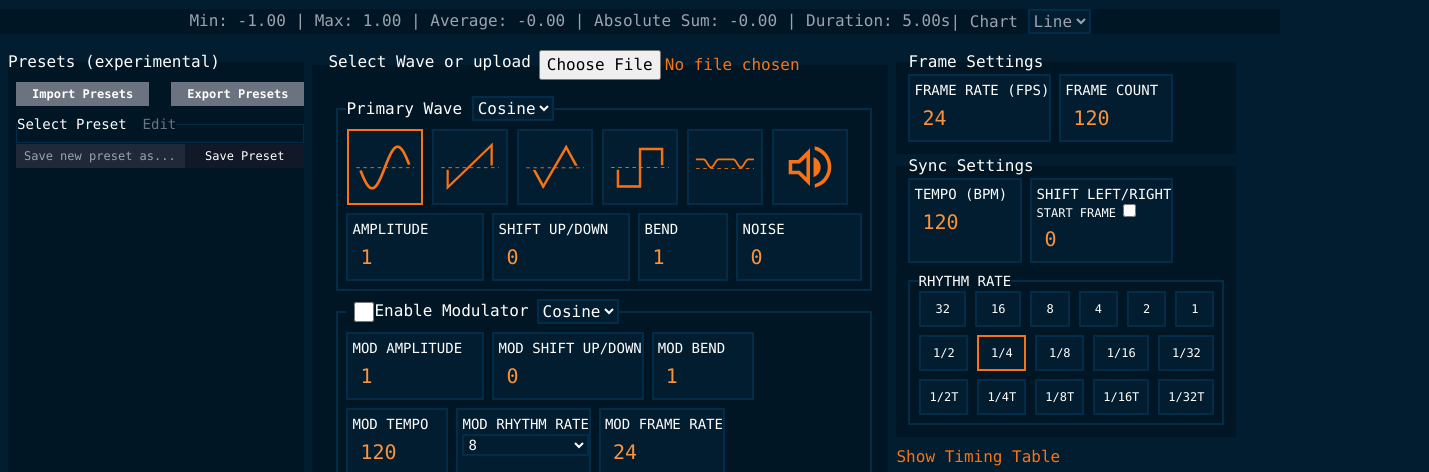
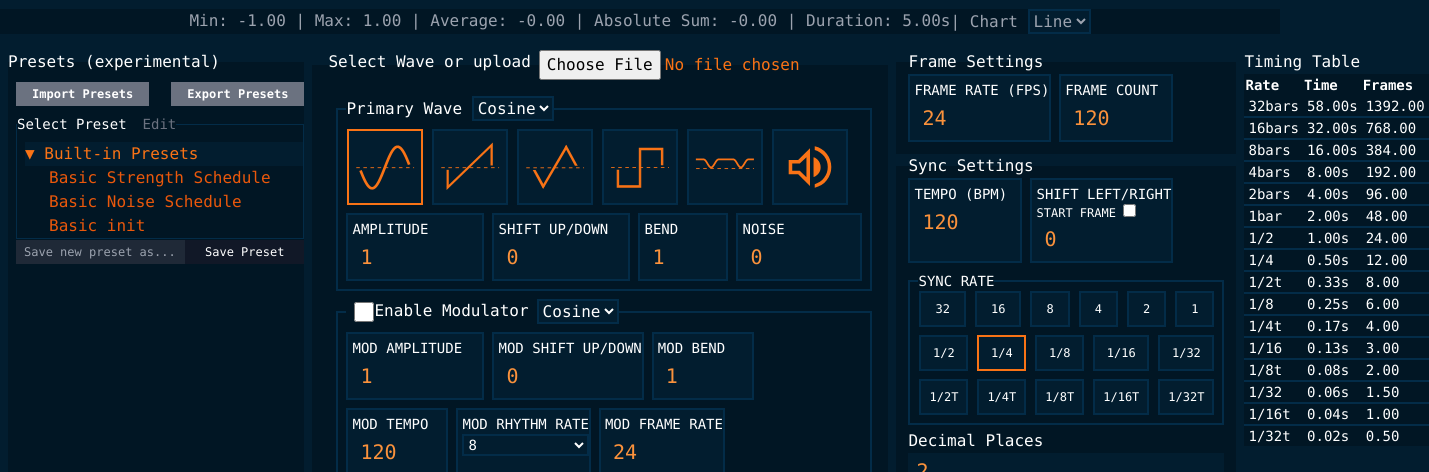
Before and after one commit to ganeJackS/framesync.xyz, a React (Vite) app: page / in a window 1280 px wide. Shown: the part 368-840 px from the top of the page, 1429 px wide, since content can reach past the window. Built offline with nearby package versions, Linux system fonts and the light colour scheme.

Commit message:
factory presets, timing table rework

```diff
--- a/src/components/ControlPanel.tsx
+++ b/src/components/ControlPanel.tsx
@@ -211,9 +211,7 @@ export default function ControlPanel() {
     return `${Number(datum.primary) % frameRate === 0 ? "\r\n" : ""}${
       Number(datum.primary) <= 9 ? "  " : ""
     }${Number(datum.secondary) < 0 ? "" : " "}${
-      Number(datum.secondary).toFixed(decimalPrecision) === "-0.00"
-        ? " "
-        : ""
+      Number(datum.secondary).toFixed(decimalPrecision) === "-0.00" ? " " : ""
     }${datum.primary >= 10 ? " " : ""}${datum.primary <= 99 ? " " : ""}${
       linkFrameOffset == true ? i + Number(leftRightOffset) : i
     }:${Math.sign(Number(datum.secondary)) === 1 || -1 ? "" : ""}${
@@ -827,7 +825,7 @@ export default function ControlPanel() {
 
               <div className="flex flex-col">
                 <fieldset className="border-2 border-dark-blue pl-2 pr-2">
-                  <legend className="text-sm">RHYTHM RATE</legend>
+                  <legend className="text-sm">SYNC RATE</legend>
                   {/*New Rythm Rate*/}
                   <div className="mb-2 flex flex-col-reverse flex-wrap justify-start text-center font-mono text-xs">
                     {/* Row 1 */}
@@ -1135,72 +1133,89 @@ export default function ControlPanel() {
                   </div>
                 </fieldset>
               </div>
+              <div className="mt-1 flex max-w-xs flex-col justify-start">
+                Decimal Places
+                <NumberInput
+                  name={"decimalPrecision"}
+                  min={0}
+                  max={10}
+                  step={1}
+                  onChange={handleChange}
+                />
+              </div>
             </fieldset>
-
-            <div className="flex flex-col justify-center justify-items-center">
-              <ShowHideToggle label={"Timing Table"}>
-                <table className=" mt-4 border-2 border-dark-blue">
-                  <thead>
+          </div>
+          <fieldset>
+            <legend className="text-white">Timing Table</legend>
+            <table className="bg-darkest-blue text-sm">
+              <thead className="text-left">
                 <tr>
-                      <th>Divisions</th>
-                      <th>Seconds</th>
+                  <th>Rate</th>
+                  <th>Time</th>
                   <th>Frames</th>
                 </tr>
               </thead>
-                  <tbody className="border-2 border-dark-blue text-right">
+              <tbody className="divide-y-2 divide-dark-blue text-left">
                 <tr>
-                      <td>16 bars</td>
-                      <td>{(3840 / tempo).toFixed(decimalPrecision)}</td>
+                  <td>32bars</td>
+                  <td>{(6960 / tempo).toFixed(decimalPrecision)}s</td>
+                  <td>
+                    {((6960 / tempo) * frameRate).toFixed(decimalPrecision)}
+                  </td>
+                </tr>
+                <tr>
+                  <td>16bars</td>
+                  <td>{(3840 / tempo).toFixed(decimalPrecision)}s</td>
                   <td>
                     {((3840 / tempo) * frameRate).toFixed(decimalPrecision)}
                   </td>
                 </tr>
                 <tr>
-                      <td>8 bars</td>
-                      <td>{(1920 / tempo).toFixed(decimalPrecision)}</td>
+                  <td>8bars</td>
+                  <td>{(1920 / tempo).toFixed(decimalPrecision)}s</td>
                   <td>
                     {((1920 / tempo) * frameRate).toFixed(decimalPrecision)}
                   </td>
                 </tr>
                 <tr>
-                      <td>4 bars</td>
-                      <td>{(960 / tempo).toFixed(decimalPrecision)}</td>
+                  <td>4bars</td>
+                  <td>{(960 / tempo).toFixed(decimalPrecision)}s</td>
                   <td>
                     {((960 / tempo) * frameRate).toFixed(decimalPrecision)}
                   </td>
                 </tr>
                 <tr>
-                      <td>2 bars</td>
-                      <td>{(480 / tempo).toFixed(decimalPrecision)}</td>
+                  <td>2bars</td>
+                  <td>{(480 / tempo).toFixed(decimalPrecision)}s</td>
                   <td>
                     {((480 / tempo) * frameRate).toFixed(decimalPrecision)}
                   </td>
                 </tr>
                 <tr>
-                      <td>1 bar</td>
-                      <td>{(240 / tempo).toFixed(decimalPrecision)}</td>
+                  <td>1bar</td>
+                  <td>{(240 / tempo).toFixed(decimalPrecision)}s</td>
                   <td>
                     {((240 / tempo) * frameRate).toFixed(decimalPrecision)}
                   </td>
                 </tr>
                 <tr>
-                      <td>1/2 </td>
-                      <td>{(120 / tempo).toFixed(decimalPrecision)}</td>
+                  <td>1/2</td>
+                  <td>{(120 / tempo).toFixed(decimalPrecision)}s</td>
                   <td>
                     {((120 / tempo) * frameRate).toFixed(decimalPrecision)}
                   </td>
                 </tr>
 
                 <tr>
-                      <td>(beat) 1/4</td>
-                      <td>{(60 / tempo).toFixed(decimalPrecision)}</td>
+                  <td>1/4</td>
+                  <td>{(60 / tempo).toFixed(decimalPrecision)}s</td>
                   <td>
                     {((60 / tempo) * frameRate).toFixed(decimalPrecision)}
                   </td>
                 </tr>
                 <tr>
                   <td>1/2t</td>
-                      <td>{(40 / tempo).toFixed(decimalPrecision)}</td>
+                  <td>{(40 / tempo).toFixed(decimalPrecision)}s</td>
                   <td>
                     {((40 / tempo) * frameRate).toFixed(decimalPrecision)}
                   </td>
@@ -1208,58 +1223,54 @@ export default function ControlPanel() {
 
                 <tr>
                   <td>1/8</td>
-                      <td>{(30 / tempo).toFixed(decimalPrecision)}</td>
+                  <td>{(30 / tempo).toFixed(decimalPrecision)}s</td>
                   <td>
                     {((30 / tempo) * frameRate).toFixed(decimalPrecision)}
                   </td>
                 </tr>
                 <tr>
                   <td>1/4t</td>
-                      <td>{(20 / tempo).toFixed(decimalPrecision)}</td>
+                  <td>{(20 / tempo).toFixed(decimalPrecision)}s</td>
                   <td>
                     {((20 / tempo) * frameRate).toFixed(decimalPrecision)}
                   </td>
                 </tr>
                 <tr>
                   <td>1/16</td>
-                      <td>{(15 / tempo).toFixed(decimalPrecision)}</td>
+                  <td>{(15 / tempo).toFixed(decimalPrecision)}s</td>
                   <td>
                     {((15 / tempo) * frameRate).toFixed(decimalPrecision)}
                   </td>
                 </tr>
                 <tr>
                   <td>1/8t</td>
-                      <td>{(10 / tempo).toFixed(decimalPrecision)}</td>
+                  <td>{(10 / tempo).toFixed(decimalPrecision)}s</td>
                   <td>
                     {((10 / tempo) * frameRate).toFixed(decimalPrecision)}
                   </td>
                 </tr>
                 <tr>
                   <td>1/32</td>
-                      <td>{(7.5 / tempo).toFixed(decimalPrecision)}</td>
+                  <td>{(7.5 / tempo).toFixed(decimalPrecision)}s</td>
                   <td>
                     {((7.5 / tempo) * frameRate).toFixed(decimalPrecision)}
                   </td>
                 </tr>
                 <tr>
                   <td>1/16t</td>
-                      <td>{(5 / tempo).toFixed(decimalPrecision)}</td>
-                      <td>
-                        {((5 / tempo) * frameRate).toFixed(decimalPrecision)}
-                      </td>
+                  <td>{(5 / tempo).toFixed(decimalPrecision)}s</td>
+                  <td>{((5 / tempo) * frameRate).toFixed(decimalPrecision)}</td>
                 </tr>
                 <tr>
                   <td>1/32t</td>
-                      <td>{(2.5 / tempo).toFixed(decimalPrecision)}</td>
+                  <td>{(2.5 / tempo).toFixed(decimalPrecision)}s</td>
                   <td>
                     {((2.5 / tempo) * frameRate).toFixed(decimalPrecision)}
                   </td>
                 </tr>
               </tbody>
             </table>
-              </ShowHideToggle>
-            </div>
-          </div>
+          </fieldset>
         </div>
 
         {/* Outputs */}
@@ -1321,17 +1332,6 @@ export default function ControlPanel() {
             </label>
           </div>
         </div>
-        <div className="mt-1 flex flex-col justify-start max-w-xs">
-          Decimal Places<NumberInput
-            name={"decimalPrecision"}
-            min={0}
-            max={10}
-            step={1}
-            onChange={handleChange}
-          />
-        </div>
-
-
 
         <div className="mt-10 flex flex-row justify-center justify-items-center text-3xl">
           {/* <KeyframeTable keyframes={yArrayRaw} frameRate={frameRate}  /> */}
--- a/src/components/SaveLoadImportExport/SettingsSelector.tsx
+++ b/src/components/SaveLoadImportExport/SettingsSelector.tsx
@@ -1,6 +1,8 @@
 import React, { useState, useEffect } from "react";
 import { useSettingsStore } from "../../stores/settingsStore";
 import redxdeletesvg from "../../assets/redxdelete.svg";
+import ShowHideToggle from "../ShowHideToggle";
+import basics from "../../presets/basics.json"
 
 const SettingsSelector = () => {
   const [
@@ -10,6 +12,8 @@ const SettingsSelector = () => {
     updateSettingFromList,
     refreshSettingsList,
     deleteSetting,
+    initializeSettings,
+
   ] = useSettingsStore((state) => [
     state.settings,
     state.settingsList,
@@ -17,16 +21,31 @@ const SettingsSelector = () => {
     state.updateSettingFromList,
     state.refreshSettingsList,
     state.deleteSetting,
+    state.initializeSettings,
+
   ]);
   const [selectedSettingId, setSelectedSettingId] = useState(settings.saveId);
   const [showDelete, setShowDelete] = useState(false);
-  const [showBuiltIn, setShowBuiltIn] = useState(false);
+
+
+  const factoryPresets = [ ...basics ];
+
+  // userPresets is a list of all the user presets, excluding the factory presets
+  const userPresets = settingsList.filter(
+    (setting) => !factoryPresets.some((preset) => preset.saveId === setting.saveId)
+  );
+
+
+  if(settingsList.length === 0) {
+    initializeSettings();
+  }
 
   useEffect(() => {
     refreshSettingsList();
   }, []);
 
   const handleSettingClick = (settingId: string | number) => {
+
     setSelectedSettingId(settingId);
     updateSettingFromList(settingId);
   };
@@ -48,8 +67,24 @@ const SettingsSelector = () => {
         </legend>
         <div className="h-450 pt-2">
           <div className="flex flex-auto justify-end"></div>
-          <ul className="flex h-full flex-col justify-between text-sm">
-            {settingsList.map((setting) => (
+          <ul className="pl-2 flex h-full flex-col justify-between text-md">
+            {/* Built-in Presets */}
+            <ShowHideToggle label="Built-in Presets">
+            {factoryPresets.map((preset) => (
+              <li
+                className={`flex flex-auto cursor-pointer justify-between  bg-darkest-blue pl-2 hover:bg-darker-blue ${
+                  preset.saveId === selectedSettingId
+                    ? "border-l-4 border-orange-500 bg-darker-blue text-orange-500"
+                    : "bg-darkest-blue text-orange-600"
+                }`}
+                key={preset.saveId}
+                onClick={() => handleSettingClick(preset.saveId)}>
+                <span className="pr-2">{preset.saveName}</span>
+              </li>
+            ))}
+            </ShowHideToggle>
+            {/* Custom Presets */}
+            {userPresets.map((setting) => (
               <li
                 className={`flex flex-auto cursor-pointer justify-between  bg-darkest-blue pl-2 hover:bg-darker-blue ${
                   setting.saveId === selectedSettingId
--- a/src/components/ShowHideToggle.tsx
+++ b/src/components/ShowHideToggle.tsx
@@ -8,18 +8,18 @@ type Props = {
 
 const ShowHideToggle: React.FC<Props> = ({ children, label }) => {
   // `hidden` is the state that tracks whether the content is currently hidden or not
-  const [hidden, setHidden] = useState(true);
+  const [hidden, setHidden] = useState(false);
 
   return (
     <>
       {/* The button that toggles the hidden state of the content */}
       <button
-        className="mt-2 flex flex-auto justify-start text-orange-500 hover:text-orange-700"
+        className="flex flex-auto w-full justify-start bg-darker-blue text-orange-500 hover:text-orange-700"
         onClick={() => setHidden(!hidden)}>
-        {hidden ? `Show ${label}` : `Hide ${label}`}
+        {hidden ? `⯈ ${label}` : `▼ ${label}`}
       </button>
       {/* The content that is hidden/shown by the toggle button */}
-      {!hidden && <div>{children}</div>}
+      {!hidden && <div className="pl-4">{children}</div>}
     </>
   );
 };
--- a/src/index.css
+++ b/src/index.css
@@ -103,11 +103,11 @@ body {
 
 
   td {
-    padding: 0 10px;
+    padding: 0 4px;
   }
 
   tr {
-    padding: 0 10px;
+    padding: 0 4px;
   }
 
 
--- /dev/null
+++ b/src/presets/basics.json
@@ -0,0 +1,86 @@
+[
+   {
+      "saveName": "Basic Strength Schedule",
+      "saveId": "1673632861476",
+      "datums": 120,
+      "tempo": 120,
+      "rhythmRate": 60,
+      "frameRate": 24,
+      "amplitude": "-0.33",
+      "upDownOffset": "0.7",
+      "leftRightOffset": "0",
+      "waveType": "bumpdip",
+      "bend": "3",
+      "toggleSinCos": "cos",
+      "linkFrameOffset": false,
+      "noiseAmount": 0,
+      "modEnabled": false,
+      "modAmp": 1,
+      "modToggleSinCos": "cos",
+      "modTempo": 120,
+      "modRhythmRate": 1920,
+      "modFrameRate": 24,
+      "modRate": 60,
+      "modBend": 1,
+      "modMoveLeftRight": 0,
+      "modMoveUpDown": 0,
+      "keyframes": [],
+      "decimalPrecision": 2
+   },
+   {
+      "saveName": "Basic Noise Schedule",
+      "saveId": "1673632927532",
+      "datums": 120,
+      "tempo": 120,
+      "rhythmRate": 60,
+      "frameRate": 24,
+      "amplitude": "0.06",
+      "upDownOffset": "0.01",
+      "leftRightOffset": "0",
+      "waveType": "bumpdip",
+      "bend": "3",
+      "toggleSinCos": "cos",
+      "linkFrameOffset": false,
+      "noiseAmount": 0,
+      "modEnabled": false,
+      "modAmp": 1,
+      "modToggleSinCos": "cos",
+      "modTempo": 120,
+      "modRhythmRate": 1920,
+      "modFrameRate": 24,
+      "modRate": 60,
+      "modBend": 1,
+      "modMoveLeftRight": 0,
+      "modMoveUpDown": 0,
+      "keyframes": [],
+      "decimalPrecision": 2
+   },
+   {
+      "saveName": "Basic init",
+      "saveId": "1673640892795",
+      "datums": 120,
+      "tempo": 120,
+      "rhythmRate": 60,
+      "frameRate": 24,
+      "amplitude": 1,
+      "upDownOffset": 0,
+      "leftRightOffset": 0,
+      "waveType": "sinusoid",
+      "bend": 1,
+      "toggleSinCos": "cos",
+      "linkFrameOffset": false,
+      "noiseAmount": 0,
+      "modEnabled": false,
+      "modAmp": 1,
+      "modToggleSinCos": "cos",
+      "modTempo": 120,
+      "modRhythmRate": 1920,
+      "modFrameRate": 24,
+      "modRate": 60,
+      "modBend": 1,
+      "modMoveLeftRight": 0,
+      "modMoveUpDown": 0,
+      "keyframes": [],
+      "decimalPrecision": 2
+   }
+]
--- a/src/stores/settingsStore.tsx
+++ b/src/stores/settingsStore.tsx
@@ -1,6 +1,9 @@
 import create from "zustand";
 import { produce } from "immer";
 import { immer } from "zustand/middleware/immer";
+import basics from "../presets/basics.json"
+
+
 
 export interface Settings {
   state: {
@@ -45,7 +48,9 @@ export type Actions = {
   updateSettingFromList: (id: number | string) => void;
   refreshSettingsList: () => void;
   deleteSetting: (id: number | string) => void;
+  initializeSettings: () => void;
 };
+
 
 export const useSettingsStore = create(
   immer<State & Actions>((set, get) => ({
@@ -56,14 +61,14 @@ export const useSettingsStore = create(
       tempo: 120,
       rhythmRate: 60,
       frameRate: 24,
-      amplitude: 1.00,
-      upDownOffset: 0.00,
-      leftRightOffset: 0.00,
+      amplitude: 1,
+      upDownOffset: 0,
+      leftRightOffset: 0,
       waveType: "sinusoid",
       bend: 1,
       toggleSinCos: "cos",
       linkFrameOffset: false,
-      noiseAmount: 0.00,
+      noiseAmount: 0,
       modEnabled: false,
       modAmp: 1.00,
       modToggleSinCos: "cos",
@@ -73,11 +78,35 @@ export const useSettingsStore = create(
       modRate: 60,
       modBend: 1,
       modMoveLeftRight: 0,
-      modMoveUpDown: 0.00,
+      modMoveUpDown: 0,
       keyframes: [],
       decimalPrecision: 2,
     },
-    settingsList: [],
+    settingsList: [JSON.parse(localStorage.getItem(`settings_fs_list`) || "[]")],
+    // initialize settingsList from basics.json
+    initializeSettings: () => {
+      const settingsList = JSON.parse(
+        localStorage.getItem(`settings_fs_list`) || "[]"
+      );
+      set(
+        produce((draft) => {
+          draft.settingsList = settingsList;
+        })
+      );
+      if (get().settingsList.length === 0) {
+        set(
+          produce((draft) => {
+            draft.settingsList = basics;
+          })
+        );
+        console.log(settingsList)
+        localStorage.setItem(
+          `settings_fs_list`,
+          JSON.stringify(get().settingsList)
+        );
+      }
+    },
+    // update settings from settingsList
     updateSetting: (name: keyof Settings["state"], value: any) => {
       set(
         produce((draft) => {
@@ -86,6 +115,7 @@ export const useSettingsStore = create(
       );
     },
     saveSetting: () => {
+      // start settingsList from basics.json
       const settingsList = JSON.parse(
         localStorage.getItem(`settings_fs_list`) || "[]"
       );
@@ -103,13 +133,12 @@ export const useSettingsStore = create(
       );
       get().settings.saveId;
       // get the settingsList from localStorage
-
       localStorage.setItem(
         `settings_fs_list`,
         JSON.stringify(get().settingsList)
       );
-
     },
+    // update the settings from the settingsList
     updateSettingFromList: (id: number | string) => {
       const settings = get().settingsList.find(
         (setting) => setting.saveId === id
@@ -151,6 +180,6 @@ export const useSettingsStore = create(
         `settings_fs_list`,
         JSON.stringify(get().settingsList)
       );
-    }
+    },
   }))
 );
```
Also changed, not shown: src/components/NumberInput.tsx (+2 -7 lines). Lines whose indentation alone changed are shown as unchanged.
